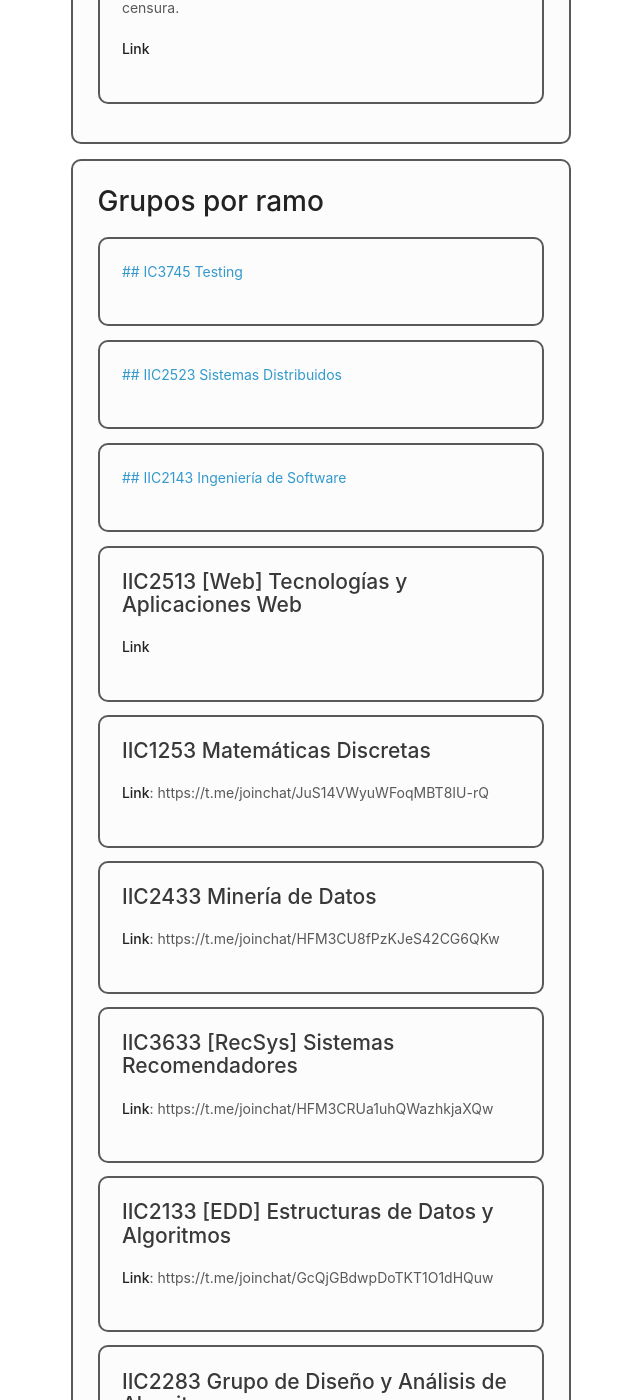
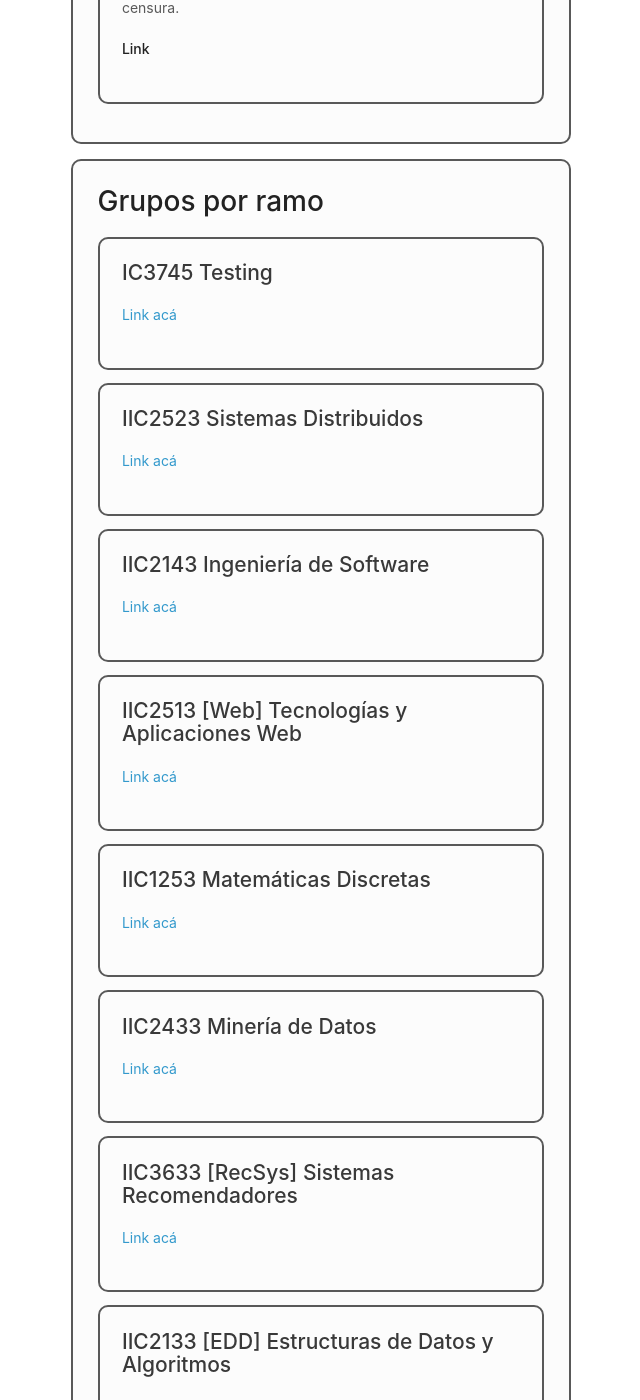
Before and after one commit to capitulo-acm-puc/capitulo-acm-puc.github.io, a Jekyll site: the page built from 6-grupos_y_canales.md, in a window 1280 px wide and 1400 px high, scrolled down 1637 px. Shown: the whole window, without its empty margins (535-1175 px from the left). Built offline with Jekyll 4.4.1, drawn with Linux system fonts in a browser that asks for light colours; some of the changed text lies outside the part shown.

Commit message:
Update 6-grupos_y_canales.md

```diff
--- a/6-grupos_y_canales.md
+++ b/6-grupos_y_canales.md
@@ -72,50 +72,53 @@ Advertencia, el grupo permite confesiones de todo tipo, sin censura.
 # Grupos por ramo
 
 <div class="grupo">
-[## IC3745 Testing](https://t.me/joinchat/Mr57shbDR_Tw-lEDFeiX5Q)
+## IC3745 Testing
+[Link acá](https://t.me/joinchat/Mr57shbDR_Tw-lEDFeiX5Q)
 </div>
 
 <div class="grupo">
-[## IIC2523 Sistemas Distribuidos](https://t.me/joinchat/Hmv11BdJJI1_aPuoF_FSow)
+## IIC2523 Sistemas Distribuidos
+[Link acá](https://t.me/joinchat/Hmv11BdJJI1_aPuoF_FSow)
 </div>
 
 <div class="grupo">
-[## IIC2143 Ingeniería de Software](https://t.me/joinchat/Hmv11BWGcowgyQgQe17j4w)
+## IIC2143 Ingeniería de Software
+[Link acá](https://t.me/joinchat/Hmv11BWGcowgyQgQe17j4w)
 </div>
 
 <div class="grupo">
 ## IIC2513 [Web] Tecnologías y Aplicaciones Web
-[**Link**](https://t.me/joinchat/HFM3CUhD_Ww4PMKeTbC4bw)
+[Link acá](https://t.me/joinchat/HFM3CUhD_Ww4PMKeTbC4bw)
 </div>
 
 <div class="grupo">
 ## IIC1253 Matemáticas Discretas
-**Link**: https://t.me/joinchat/JuS14VWyuWFoqMBT8IU-rQ
+[Link acá](https://t.me/joinchat/JuS14VWyuWFoqMBT8IU-rQ)
 </div>
 
 <div class="grupo">
 ## IIC2433 Minería de Datos
-**Link**: https://t.me/joinchat/HFM3CU8fPzKJeS42CG6QKw
+[Link acá](https://t.me/joinchat/HFM3CU8fPzKJeS42CG6QKw)
 </div>
 
 <div class="grupo">
 ## IIC3633 [RecSys] Sistemas Recomendadores
-**Link**: https://t.me/joinchat/HFM3CRUa1uhQWazhkjaXQw
+[Link acá](https://t.me/joinchat/HFM3CRUa1uhQWazhkjaXQw)
 </div>
 
 <div class="grupo">
 ## IIC2133 [EDD] Estructuras de Datos y Algoritmos
-**Link**: https://t.me/joinchat/GcQjGBdwpDoTKT1O1dHQuw
+[Link acá](https://t.me/joinchat/GcQjGBdwpDoTKT1O1dHQuw)
 </div>
 
 <div class="grupo">
 ## IIC2283 Grupo de Diseño y Análisis de Algoritmos
-**Link**: https://t.me/joinchat/GjG-PRbCNy2kUnfwbiRVgg
+[Link acá](https://t.me/joinchat/GjG-PRbCNy2kUnfwbiRVgg)
 </div>
 
 <div class="grupo">
 ## IIC2343 Arquitectura de Computadores
-**Link**: https://t.me/joinchat/KOKrZhT8EVZK5CNmxWZfTg
+[Link acá](https://t.me/joinchat/KOKrZhT8EVZK5CNmxWZfTg)
 </div>
 
 <div class="grupo">
```
